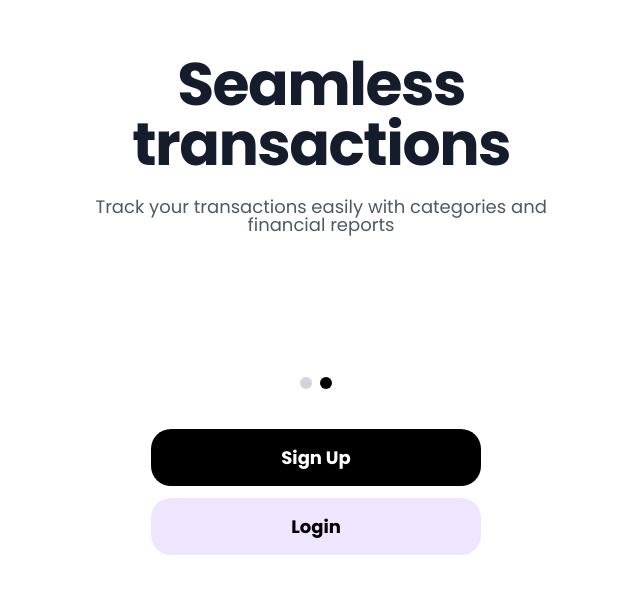
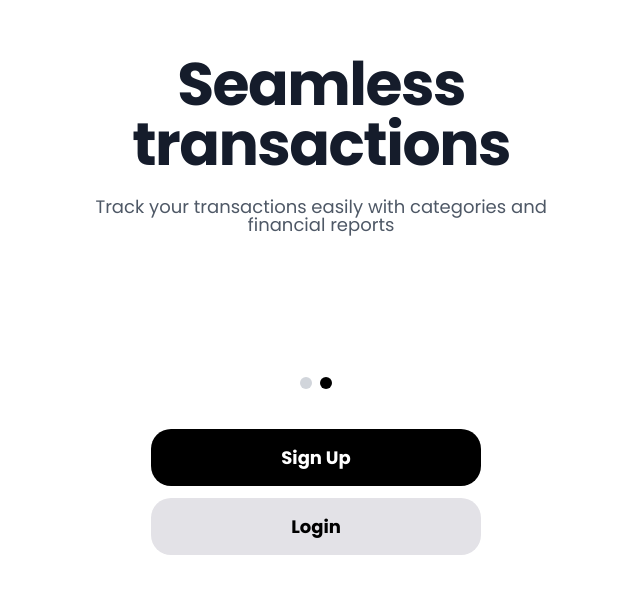
Before and after one commit to ShemaiahYaba/PayMaster_React_App, a React (Vite) app: page / in a window 1280 px wide. Shown: the part 768-1361 px from the top of the page, without its empty margins (324-964 px from the left). Built offline with nearby package versions, Linux system fonts and the light colour scheme; a web font is replaced by a local one.

Commit message:
Sixth commit
updated onboarding.tsx, changed the bg-color of the login button

```diff
--- a/src/Welcome/Onboarding.tsx
+++ b/src/Welcome/Onboarding.tsx
@@ -59,7 +59,7 @@ function Onboarding() {
               size="lg"
               color="secondary"
               style={{
-                backgroundColor: "#EEE5FF",
+                backgroundColor: "#e3e2e7",
                 color: "black",
                 padding: "15px 140px", // Adjusted padding for a balanced look
                 fontSize: "18px", // Adjusted font size for better fit
```
